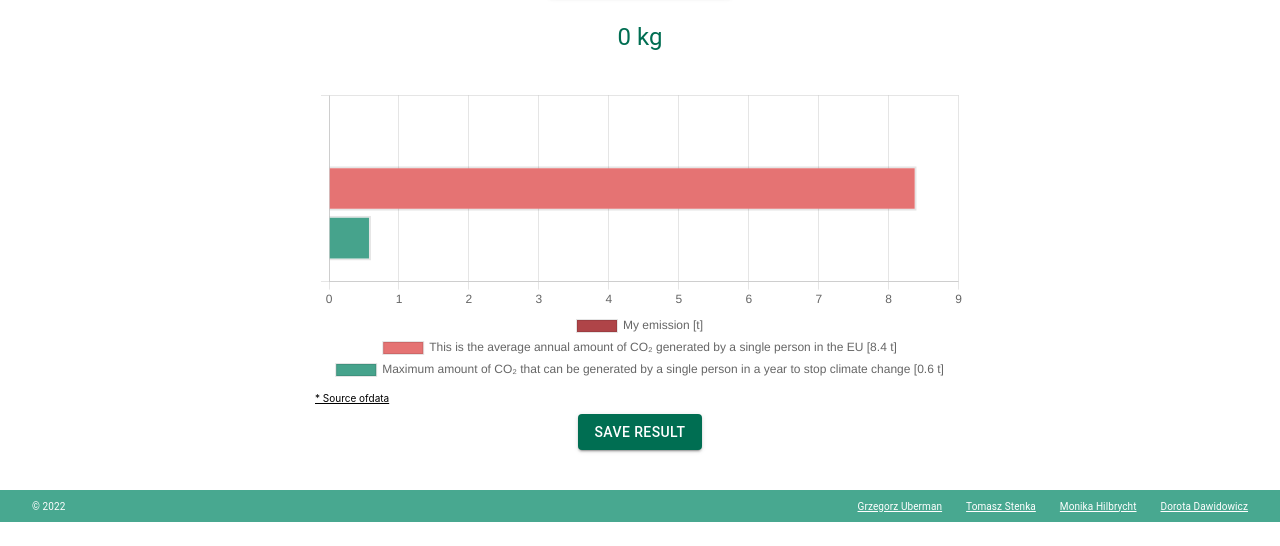
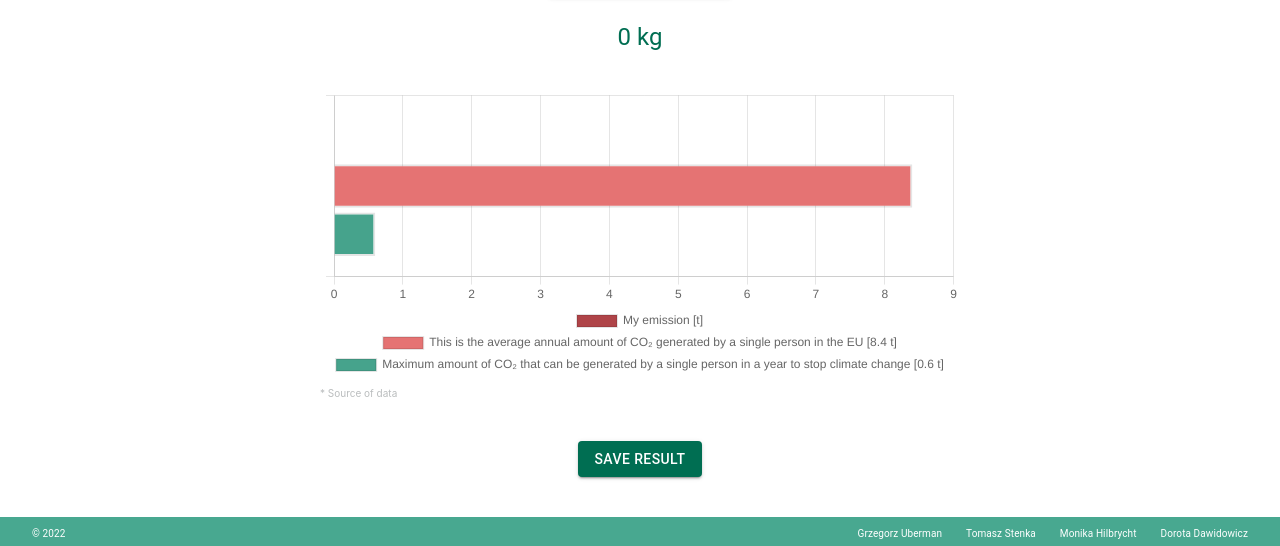
Before and after one commit to infoshareacademy/jfddr7-team-co2car, a React (Create React App) app: page /#/home in a window 1280 px wide. Shown: the part 496-1042 px from the top of the page. Before the commit the page ends 1018 px from the top, so only its background shows below. Built offline with nearby package versions, Linux system fonts and the light colour scheme; no server answers; sample sign-in values are in the browser's storage.

Commit message:
adds data source na BarChart.tsx and styles in footer

```diff
--- a/src/components/BarChart.tsx
+++ b/src/components/BarChart.tsx
@@ -74,19 +74,18 @@ export const BarChart = () => {
 
   return (
     <>
-      {/* <ThemeProvider theme={theme}> */}
-      <div style={{ width: "650px", margin: "auto auto" }}>
+      <div style={{ width: "50vw", margin: "auto auto", marginBottom: "2em" }}>
         <Bar options={options} data={data} />
         <Link
-          href="https://co2.myclimate.org/en/portfolios?calculation_id=5239733"
+          href="https://www.myclimate.org/"
           target="blank"
-          color="inherit"
+          color="#babdbe"
           fontSize={10}
+          underline="hover"
         >
-          * Source ofdata
+          * Source of data
         </Link>
       </div>
-      {/* </ThemeProvider> */}
     </>
   );
 };
--- a/src/components/Footer.tsx
+++ b/src/components/Footer.tsx
@@ -29,6 +29,7 @@ export const Footer: FC = () => {
               target="blank"
               color="inherit"
               marginLeft={1}
+              underline="hover"
             >
               Grzegorz Uberman
             </Link>
@@ -40,6 +41,7 @@ export const Footer: FC = () => {
               target="blank"
               color="inherit"
               marginLeft={1}
+              underline="hover"
             >
               Tomasz Stenka
             </Link>
@@ -51,6 +53,7 @@ export const Footer: FC = () => {
               target="blank"
               color="inherit"
               marginLeft={1}
+              underline="hover"
             >
               Monika Hilbrycht
             </Link>
@@ -58,10 +61,11 @@ export const Footer: FC = () => {
 
           <Typography fontSize={10}>
             <Link
-              href="https://github.com/dordawi?tab=repositories"
+              href="https://github.com/dordawi"
               target="blank"
               color="inherit"
               marginLeft={1}
+              underline="hover"
             >
               Dorota Dawidowicz
             </Link>
```
